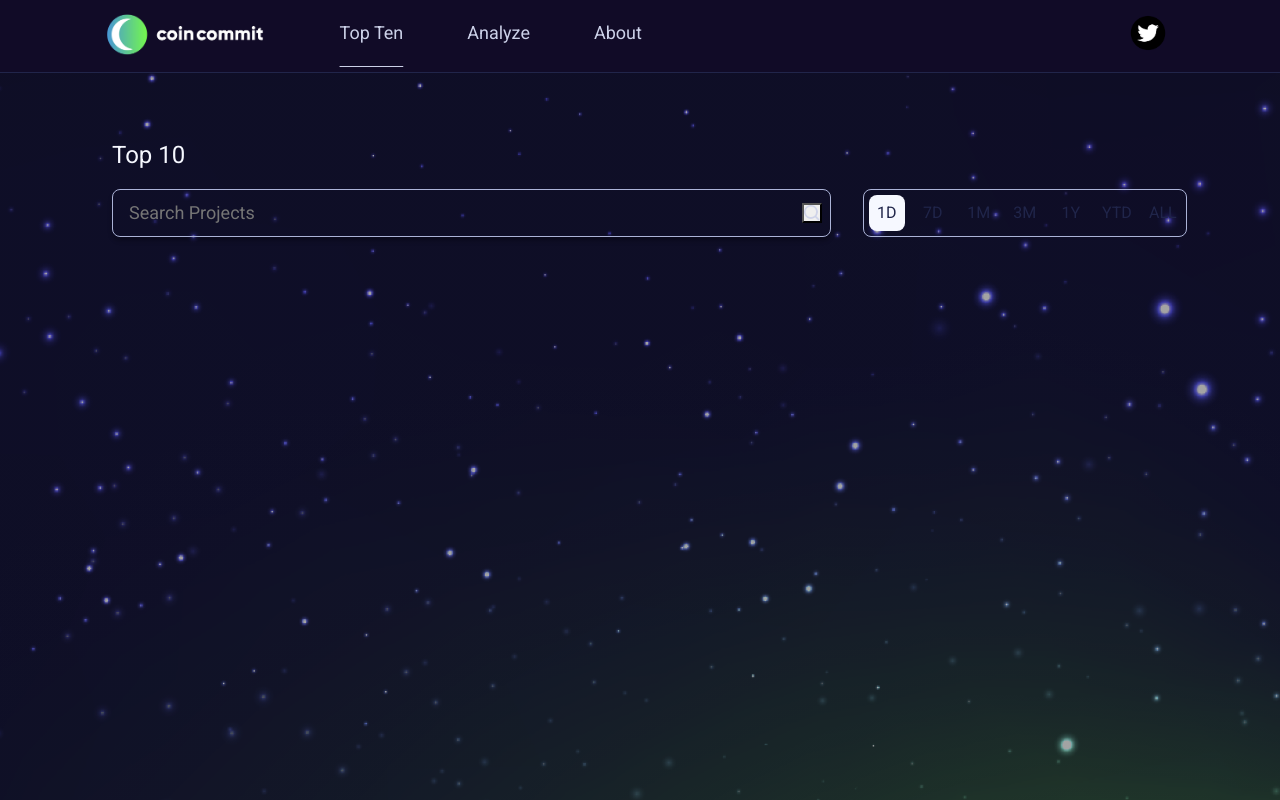
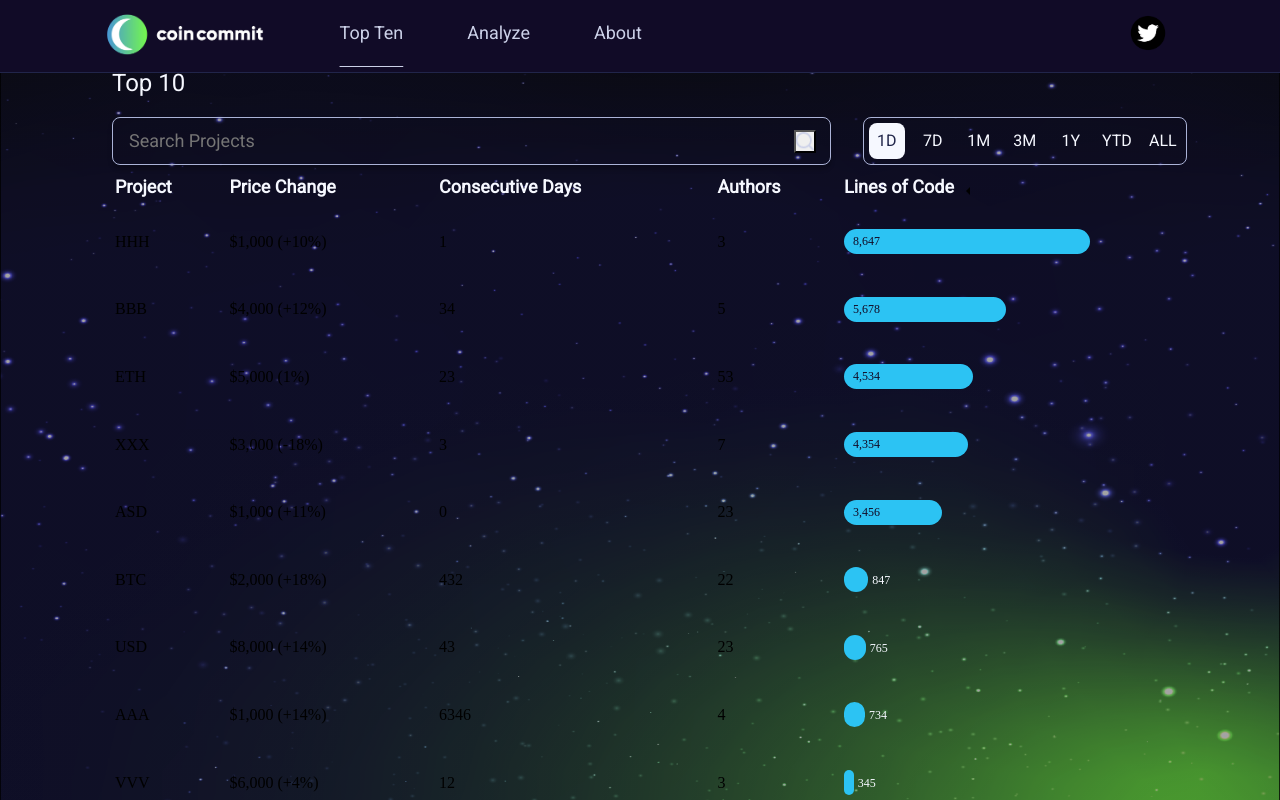
Before and after one commit to josemorenoo/coinfront, a Vue app in the folder coincommit/: page / in a window 1280 px wide. Built offline with nearby package versions, Linux system fonts and the light colour scheme.

Commit message:
bar graphs working

```diff
--- a/coincommit/index.html
+++ b/coincommit/index.html
@@ -8,7 +8,7 @@
   <title>Coin Commit</title>
 </head>
 
-<body>
+<body class="body">
   <div id="app"></div>
   <script type="module" src="/src/main.js"></script>
 </body>
--- a/coincommit/src/assets/main.css
+++ b/coincommit/src/assets/main.css
@@ -9,8 +9,9 @@
   position: fixed;
   height: 100%;
   width: 100%;
-  background: linear-gradient(0deg, rgba(0, 0, 0, 0.2), rgba(0, 0, 0, 0.2)), linear-gradient(0deg, rgba(0, 0, 0, 0.2), rgba(0, 0, 0, 0.2)), url('background_stars.png') no-repeat center center fixed;
-  background-size: auto;
+  background: linear-gradient(0deg, rgba(0, 0, 0, 0.2), rgba(0, 0, 0, 0.2)), linear-gradient(0deg, rgba(0, 0, 0, 0.2), rgba(0, 0, 0, 0.2)), url('background_stars.png');
+  background-size: 100% 101%;
+  background-repeat: no-repeat;
 }
 
 #app {
@@ -31,8 +32,9 @@
     width: 100%;
     display: flex;
     place-items: center;
-    background: linear-gradient(0deg, rgba(0, 0, 0, 0.2), rgba(0, 0, 0, 0.2)), linear-gradient(0deg, rgba(0, 0, 0, 0.2), rgba(0, 0, 0, 0.2)), url('background_stars.png') no-repeat center center fixed;
-    background-size: auto;
+    background: linear-gradient(0deg, rgba(0, 0, 0, 0.2), rgba(0, 0, 0, 0.2)), linear-gradient(0deg, rgba(0, 0, 0, 0.2), rgba(0, 0, 0, 0.2)), url('background_stars.png');
+    background-size: 100% 101%;
+    background-repeat: no-repeat;
     mix-blend-mode: normal;
   }
 
--- a/coincommit/src/components/topten/SearchBar.vue
+++ b/coincommit/src/components/topten/SearchBar.vue
@@ -40,10 +40,13 @@
 }
 
 .search-button {
-    background-image: url('../../assets/search.png');
+    background-image: url(/src/assets/search.png);
     background-size: cover;
     background-position: center;
-    padding: 0.5rem;
+    padding: 0.2rem;
     cursor: pointer;
+    width: 23px;
+    height: 23px;
+    margin-right: 6px;
 }
 </style>
--- /dev/null
+++ b/coincommit/src/components/topten/SortableTable.vue
@@ -0,0 +1,108 @@
+<template>
+    <table class="topten-table">
+        <thead class="thead">
+            <tr>
+                <th class="headers" v-for="column in columns" @click="sortBy(column.key)">
+                    {{ column.label }}
+                    <span v-if="sortKey === column.key && column.key !== 'project'"
+                        :class="{ 'arrow-down': sortOrders[column.key] === 1, 'arrow-up': sortOrders[column.key] === -1 }"></span>
+                </th>
+            </tr>
+        </thead>
+        <tbody class="tbody">
+            <TableRow v-for="entry in filteredData" :entry="entry" :columns="columns" :key="entry.id"
+                :maxBarValue="maxBarValue" />
+        </tbody>
+    </table>
+</template>
+
+<script>
+import TableRow from './TableRow.vue';
+
+export default {
+    components: {
+        TableRow,
+    },
+    data() {
+        return {
+            sortKey: 'lines_of_code',
+            sortOrders: { 'lines_of_code': -1 },
+            maxBarValue: 0,
+        };
+    },
+    props: {
+        tableData: Array,
+        columns: Array,
+    },
+    computed: {
+        filteredData() {
+            let sortKey = this.sortKey;
+            let order = this.sortOrders[sortKey] || 1;
+            let tableData = this.tableData;
+            if (sortKey) {
+                tableData = tableData.slice().sort((a, b) => {
+                    a = a[sortKey];
+                    b = b[sortKey];
+                    return (a === b ? 0 : a > b ? 1 : -1) * order;
+                });
+            }
+            return tableData;
+        },
+        computedMaxBarValue() {
+            return Math.max.apply(Math, this.filteredData.map(function (o) { return o.lines_of_code; }));
+        }
+    },
+    mounted() {
+        this.maxBarValue = this.computedMaxBarValue;
+    },
+    methods: {
+        sortBy(key) {
+            this.sortKey = key;
+            this.sortOrders[key] = this.sortOrders[key] * -1;
+        },
+    },
+};
+</script>
+
+<style>
+.topten-table {
+    height: 45rem;
+    width: 84%;
+}
+
+.thead {
+    height: 40px;
+}
+
+.headers {
+    font-family: 'Roboto';
+    font-style: normal;
+    font-weight: 600;
+    font-size: 18px;
+    line-height: 24px;
+    color: #F6F8FF;
+    text-align: left;
+}
+
+.arrow-down {
+    display: inline-block;
+    width: 0;
+    height: 0;
+    border-left: 4px solid transparent;
+    border-right: 4px solid transparent;
+    border-top: 4px solid black;
+    transform: rotate(90deg);
+    margin-left: 5px;
+}
+
+.arrow-up {
+    display: inline-block;
+    width: 0;
+    height: 0;
+    border-left: 4px solid transparent;
+    border-right: 4px solid transparent;
+    border-bottom: 4px solid black;
+    transform: rotate(-90deg);
+    margin-left: 5px;
+}
+</style>
--- /dev/null
+++ b/coincommit/src/components/topten/TableRow.vue
@@ -0,0 +1,55 @@
+<script setup>
+import TableBar from './tablerow/TableBar.vue'
+</script>
+
+<template>
+    <tr>
+        <td v-for="column in columns" :key="column.key">
+            <span v-if="column.key !== 'lines_of_code'">{{ entry[column.key] }}</span>
+            <div v-if="column.key === 'lines_of_code'" class="bar" :style="{ width: barWidth + '%' }">
+                <TableBar :barWidth="barWidth" :barValue="barValue" />
+            </div>
+        </td>
+    </tr>
+</template>
+
+<script>
+
+export default {
+    props: {
+        entry: Object,
+        columns: Array,
+        maxBarValue: Number
+    },
+    computed: {
+        barValue() {
+            return parseInt(this.entry.lines_of_code);
+        },
+        barWidth() {
+            return (this.entry.lines_of_code / this.maxBarValue) * 100;
+        },
+    },
+};
+</script>
+
+<style>
+.row-text {
+    font-family: 'Roboto';
+    font-style: normal;
+    font-weight: 400;
+    font-size: 18px;
+    line-height: 32px;
+    color: #F6F8FF;
+}
+
+.bar {
+    background-color: #2CC3F3;
+    border-radius: 34px;
+    height: 25px;
+    width: 100%;
+    display: flex;
+    align-items: center;
+    justify-content: center;
+    position: relative;
+}
+</style>
--- a/coincommit/src/components/topten/TimeFrameSelector.vue
+++ b/coincommit/src/components/topten/TimeFrameSelector.vue
@@ -44,6 +44,7 @@
     width: fit-content;
     border: 1px solid #ABB3D7;
     border-radius: 8px;
+    height: auto;
 }
 
 .time-frame {
@@ -54,7 +55,34 @@
     cursor: pointer;
 }
 
-.selected-tf {
+.time-frame-selector .label-text {
+    font-family: 'Roboto';
+    font-style: normal;
+    font-weight: 400;
+    font-size: 16px;
+    line-height: 100%;
+
+    justify-content: center;
+    display: flex;
+
+    position: relative;
+    top: 50%;
+    transform: translateY(-50%);
+    color: #F6F8FF;
+}
+
+.time-frame-selector .selected-tf .label-text {
+    font-family: 'Roboto';
+    font-style: normal;
+    font-weight: 400;
+    font-size: 16px;
+    line-height: 36px;
+    justify-content: center;
+    display: flex;
+    position: relative;
+    top: 50%;
+    transform: translateY(-50%);
+    color: #20254A;
     background-color: #F6F8FF;
     height: 36px;
     width: 36px;
@@ -63,21 +91,4 @@
     margin-bottom: auto;
     cursor: pointer;
 }
-
-
-.label-text {
-    font-family: 'Roboto';
-    font-style: normal;
-    font-weight: 400;
-    font-size: 16px;
-    line-height: 100%;
-    color: #20254A;
-
-    justify-content: center;
-    display: flex;
-
-    position: relative;
-    top: 50%;
-    transform: translateY(-50%);
-}
 </style>
--- /dev/null
+++ b/coincommit/src/components/topten/tablerow/TableBar.vue
@@ -0,0 +1,46 @@
+<template>
+    <template v-if="this.barWidth >= 10">
+        <span class="bar-value">{{ barValueWithCommas }}</span>
+    </template>
+    <template v-else>
+        <span class="bar-value-outside">{{ barValueWithCommas }}</span>
+    </template>
+</template>
+
+<script>
+export default {
+    props: {
+        barWidth: Number,
+        barValue: Number
+    },
+    computed: {
+        barValueWithCommas() {
+            return this.barValue.toString().replace(/\B(?=(\d{3})+(?!\d))/g, ",");;
+        },
+    }
+};
+</script>
+
+
+
+<style>
+.bar-value {
+    position: absolute;
+    left: 5px;
+    padding: 0.25rem;
+    font-size: 12px;
+    color: #120B26
+}
+
+.bar-value-outside {
+    position: absolute;
+    left: 5px;
+    bottom: 0;
+    padding: 0.25rem;
+    font-size: 12px;
+    color: #F6F8FF;
+    min-width: 1rem;
+    white-space: nowrap;
+    left: 100%;
+}
+</style>
--- a/coincommit/src/views/TopTenView.vue
+++ b/coincommit/src/views/TopTenView.vue
@@ -1,28 +1,70 @@
 <script setup>
 import SearchBar from '../components/topten/SearchBar.vue';
 import TimeFrameSelector from '../components/topten/TimeFrameSelector.vue';
+import SortableTable from '../components/topten/SortableTable.vue';
+import Footer from "../components/Footer.vue";
 </script>
 
 <template>
   <div class="topten">
-    <div class="title">Top 10</div>
-    <div class="input-row">
-      <SearchBar />
-      <TimeFrameSelector />
+    <div class="topten-container">
+      <div class="title">Top 10</div>
+      <div class="input-row">
+        <SearchBar />
+        <TimeFrameSelector />
+      </div>
+      <SortableTable :columns="columns" :tableData="tableData" />
     </div>
+    <Footer />
   </div>
 </template>
 
+
+
+<script>
+export default {
+  name: "TopTenView",
+  components: {
+    SortableTable
+  },
+  data() {
+    return {
+      columns: [
+        { label: "Project", key: "project" },
+        { label: "Price Change", key: "price_change" },
+        { label: "Consecutive Days", key: "consecutive_days" },
+        { label: "Authors", key: "authors" },
+        { label: "Lines of Code", key: "lines_of_code" },
+      ],
+      tableData: [
+        { project: "BTC", price_change: "$2,000 (+18%)", consecutive_days: "432", authors: "22", lines_of_code: 847 },
+        { project: "ETH", price_change: "$5,000 (1%)", consecutive_days: "23", authors: "53", lines_of_code: 4534 },
+        { project: "USD", price_change: "$8,000 (+14%)", consecutive_days: "43", authors: "23", lines_of_code: 765 },
+        { project: "XXX", price_change: "$3,000 (-18%)", consecutive_days: "3", authors: "7", lines_of_code: 4354 },
+        { project: "AAA", price_change: "$1,000 (+14%)", consecutive_days: "6346", authors: "4", lines_of_code: 734 },
+        { project: "BBB", price_change: "$4,000 (+12%)", consecutive_days: "34", authors: "5", lines_of_code: 5678 },
+        { project: "TTT", price_change: "$7,000 (+17%)", consecutive_days: "87", authors: "8", lines_of_code: 56 },
+        { project: "VVV", price_change: "$6,000 (+4%)", consecutive_days: "12", authors: "3", lines_of_code: 345 },
+        { project: "HHH", price_change: "$1,000 (+10%)", consecutive_days: "1", authors: "3", lines_of_code: 8647 },
+        { project: "ASD", price_change: "$1,000 (+11%)", consecutive_days: "0", authors: "23", lines_of_code: 3456 },
+      ],
+    }
+  }
+}
+</script>
 
 <style>
 @media (min-width: 1024px) {
   .topten {
     display: flex;
     flex-direction: column;
-    padding-top: 72px;
     overflow-y: auto;
     height: 100%;
+  }
+
+  .topten-container {
     padding-left: 7rem;
+    height: 100%;
   }
 
   .title {
```
